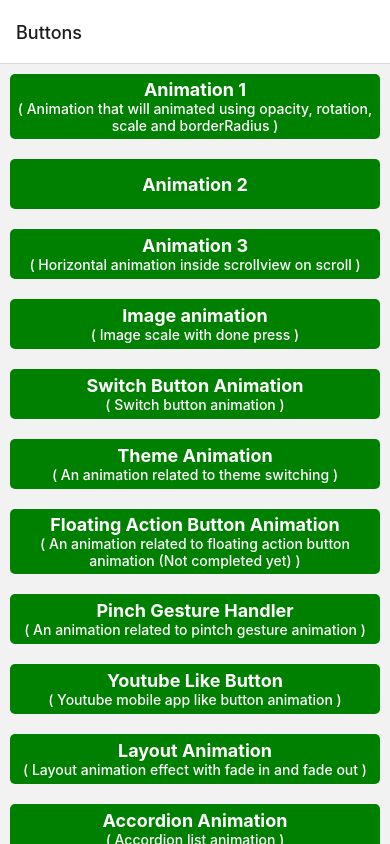
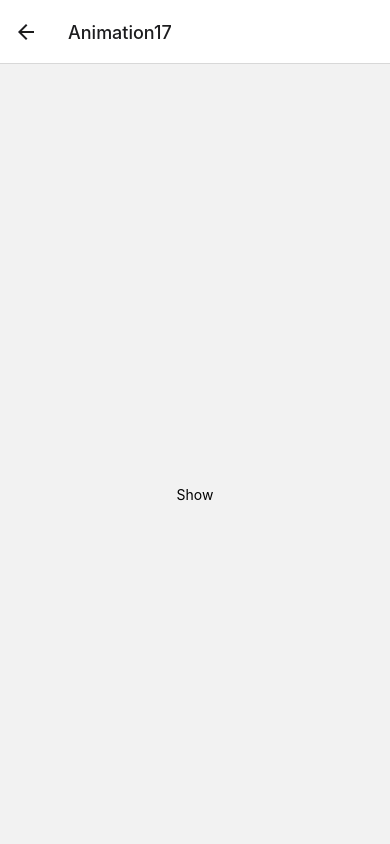
Before and after one commit to rahulnainwal107/RN_Animation, a React Native app: screen /Animation17 in a window 390 px wide. Built offline with nearby package versions, Linux system fonts and the light colour scheme.

Commit message:
Update for animation 17.

```diff
--- a/src/navigations/Initial.tsx
+++ b/src/navigations/Initial.tsx
@@ -22,6 +22,7 @@ import {
   Animation14,
   Animation15,
   Animation16,
+  Animation17,
 } from "../screens/index";
 
 const Stack = createNativeStackNavigator();
@@ -54,6 +55,7 @@ function Initial() {
         options={{ headerTransparent: true }}
       />
       <Stack.Screen name="Animation16" component={Animation16} />
+      <Stack.Screen name="Animation17" component={Animation17} />
     </Stack.Navigator>
   );
 }
--- /dev/null
+++ b/src/screens/Animation17.tsx
@@ -0,0 +1,113 @@
+import React, { useState } from "react";
+import { View, Text, StyleSheet, Dimensions } from "react-native";
+
+import Animated, {
+  withTiming,
+  withDelay,
+  EntryExitAnimationFunction,
+  Layout,
+  EntryAnimationsValues,
+  ExitAnimationsValues,
+  withSequence,
+} from "react-native-reanimated";
+
+const { height, width } = Dimensions.get("window");
+
+const Animation17 = () => {
+  const [show, setShow] = useState(false);
+
+  const entering: EntryExitAnimationFunction = (
+    targetValues: EntryAnimationsValues
+  ) => {
+    "worklet";
+    const animations = {
+      originX: withTiming(targetValues.targetOriginX, { duration: 3000 }),
+      opacity: withTiming(1, { duration: 2000 }),
+      borderRadius: withDelay(4000, withTiming(30, { duration: 3000 })),
+      transform: [
+        { rotate: withTiming("0deg", { duration: 4000 }) },
+        {
+          scale: withSequence(
+            withTiming(0, { duration: 3500 }),
+            withTiming(2, { duration: 1000 }),
+            withTiming(1, { duration: 500 })
+          ),
+        },
+      ],
+    };
+    const initialValues = {
+      originX: -width,
+      opacity: 0,
+      borderRadius: 10,
+      transform: [{ rotate: "90deg" }, { scale: 2 }],
+    };
+    return {
+      initialValues,
+      animations,
+    };
+  };
+
+  const exiting: EntryExitAnimationFunction = (
+    startingValues: ExitAnimationsValues
+  ) => {
+    "worklet";
+    const animations = {
+      originX: withTiming(width, { duration: 500 }),
+      opacity: withTiming(0.5, { duration: 2000 }),
+    };
+    const initialValues = {
+      originX: startingValues.currentOriginX,
+      opacity: 1,
+    };
+
+    return {
+      animations,
+      initialValues,
+    };
+  };
+
+  return (
+    <View style={styles.container}>
+      <View style={styles.swipContainer}>
+        {show && (
+          <Animated.View
+            style={styles.cardContainer}
+            entering={entering}
+            exiting={exiting}
+            layout={Layout}
+          >
+            <Text>Hello</Text>
+          </Animated.View>
+        )}
+      </View>
+      <Text style={styles.button} onPress={() => setShow((prev) => !prev)}>
+        {show ? "Hide" : "Show"}
+      </Text>
+    </View>
+  );
+};
+
+export default Animation17;
+
+const styles = StyleSheet.create({
+  container: {
+    flex: 1,
+  },
+  swipContainer: {
+    height: height / 2,
+    justifyContent: "center",
+    alignItems: "center",
+  },
+  button: {
+    height: 30,
+    alignSelf: "center",
+  },
+  cardContainer: {
+    height: height / 2 - 20,
+    backgroundColor: "red",
+    width: 150,
+    borderRadius: 20,
+    justifyContent: "center",
+    alignItems: "center",
+  },
+});
--- a/src/screens/Buttons.tsx
+++ b/src/screens/Buttons.tsx
@@ -115,6 +115,12 @@ function Buttons({ navigation }) {
       subTitle: "A kind of loader animation",
       onPress: onButtonPress.bind(this, "Animation16"),
     },
+    {
+      id: 17,
+      buttonName: "Animation 17",
+      subTitle: "A kind of slide",
+      onPress: onButtonPress.bind(this, "Animation17"),
+    },
   ]);
 
   const renderItem = ({ item }) => {
--- a/src/screens/index.tsx
+++ b/src/screens/index.tsx
@@ -14,3 +14,4 @@ export { default as Animation13 } from "./Animation13";
 export { default as Animation14 } from "./Animation14";
 export { default as Animation15 } from "./Animation15";
 export { default as Animation16 } from "./Animation16";
+export { default as Animation17 } from "./Animation17";
```
